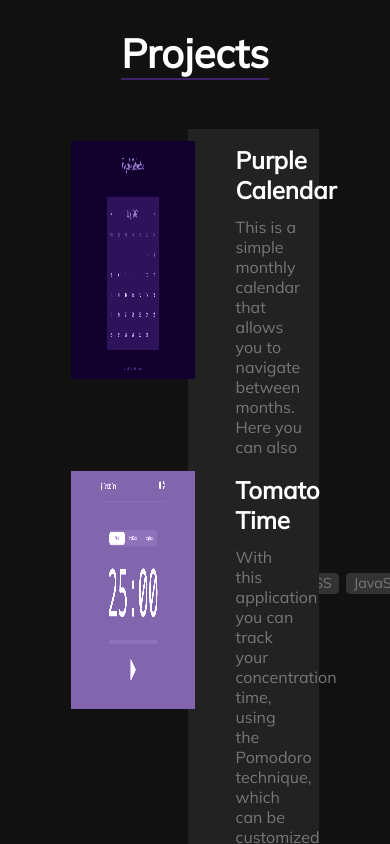
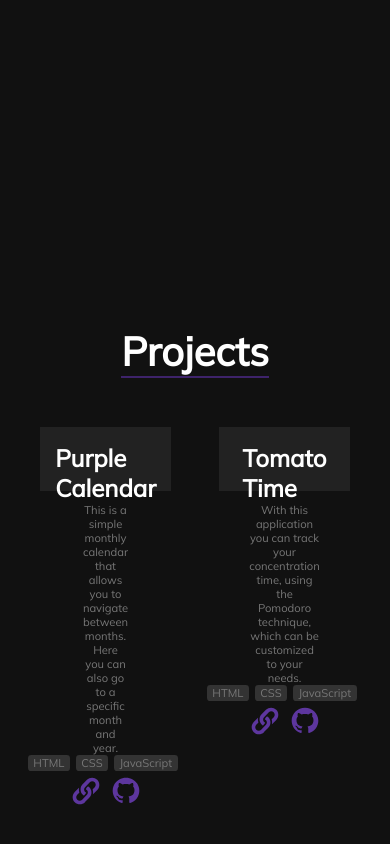
Before and after one commit to paladinescamila/Personal-Website, a React (Create React App) app: page / in a window 390 px wide. Shown: the part 2520-3364 px from the top of the page. Built offline with nearby package versions, Linux system fonts and the light colour scheme.

Commit message:
Adding a new styles to project card

```diff
--- a/src/components/ProjectCard.jsx
+++ b/src/components/ProjectCard.jsx
@@ -5,11 +5,8 @@ import projectWebsite from "../img/project-website.svg";
 export default function ProjectCard({project}) {
 	return (
 		<li className='project-card'>
-			<a href={project.website} target='_blank' rel='noreferrer' className='project-card-photo'>
-				<img src={project.photo} alt={project.title} />
-			</a>
+			<img src={project.photo} alt={project.title} className='project-card-photo' />
 			<div className='project-card-data'>
-				<a href={project.website} alt={project.title} target='_blank' rel='noreferrer'>
 				<p>{project.title}</p>
 				<p>{project.description}</p>
 				<ul className='project-card-tools'>
@@ -17,13 +14,12 @@ export default function ProjectCard({project}) {
 						<li>{t}</li>
 					))}
 				</ul>
+				<div className='project-card-resources'>
+					<a href={project.website} target='_blank' rel='noreferrer'>
+						<img src={projectWebsite} alt='Website' />
 					</a>
-				<div className='project-card-resources'>
-					<a className='project-card-github' href={project.github} target='_blank' rel='noreferrer'>
+					<a href={project.github} target='_blank' rel='noreferrer'>
 						<img src={projectGitHub} alt='GitHub' />
-					</a>
-					<a className='project-card-website' href={project.website} target='_blank' rel='noreferrer'>
-						<img src={projectWebsite} alt='Website' />
 					</a>
 				</div>
 			</div>
--- a/src/scss/App.scss
+++ b/src/scss/App.scss
@@ -92,7 +92,7 @@ p {
 
 .ghost-button {
 	@include button($white, transparent, $white) {
-		background-color: $gray-2;
+		background-color: rgba($white, 0.15);
 	}
 }
 
--- a/src/scss/Projects.scss
+++ b/src/scss/Projects.scss
@@ -1,67 +1,49 @@
 .projects-container {
-	// display: grid;
-	// grid-gap: 2em;
-	// grid-template-columns: repeat(3, 1fr);
-	display: flex;
-	flex-direction: column;
-	align-items: center;
+	display: grid;
+	grid-gap: 3em;
+	grid-template-columns: repeat(2, 1fr);
 	width: 100%;
 }
 
 .project-card {
 	display: flex;
-	flex-direction: column;
+	justify-content: center;
+	align-items: center;
+	background-color: $theme-1;
 	position: relative;
-	width: 80%;
-	height: 250px;
-	margin-bottom: 5em;
+
+	&:hover .project-card-data {
+		display: flex;
+	}
 }
 
 .project-card-photo {
-	background-color: $theme-1;
-	width: 50%;
-	height: 95%;
-	position: absolute;
-	left: 0;
-	bottom: 0;
-	z-index: 100;
-
-	img {
 	width: 100%;
-		height: 100%;
 	mix-blend-mode: luminosity;
 }
 
-	&:hover img {
-		mix-blend-mode: normal;
-	}
-}
-
 .project-card-data {
-	padding: 1em;
+	display: none;
 	background-color: $gray-2;
-	display: flex;
 	flex-direction: column;
-	padding-left: 3em;
-	width: 53%;
+	align-items: center;
+	justify-content: space-between;
 	position: absolute;
 	top: 0;
-	right: 0;
-
-	& > a {
-		text-decoration: none;
+	left: 0;
+	width: 100%;
+	height: 100%;
+	padding: 1em 3em;
 
 	p:nth-of-type(1) {
 		color: $white;
 		font-weight: bold;
-			font-size: 1.5em;
-			margin: 0 0 0.5em 0;
+		font-size: 2em;
 	}
 
 	p:nth-of-type(2) {
 		color: $gray-7;
-			margin: 0 0 1em 0;
-		}
+		text-align: center;
 	}
 }
 
@@ -69,7 +51,6 @@
 	list-style: none;
 	display: flex;
 	align-items: center;
-	margin-bottom: 1em;
 
 	li {
 		background-color: $gray-3;
@@ -81,11 +62,46 @@
 	}
 }
 
-.project-card-resources a img {
-	width: 40px;
-	opacity: 0.7;
+.project-card-resources {
+	display: flex;
+	align-items: center;
+	justify-content: space-between;
+
+	a {
+		width: 50px;
+		height: 50px;
+		opacity: 0.8;
 
 		&:hover {
 			opacity: 1;
 		}
+
+		img {
+			width: 100%;
+			height: 100%;
 		}
+	}
+}
+
+@media (max-width: 1000px) {
+	.project-card-data {
+		display: flex;
+
+		p:nth-of-type(1) {
+			font-size: 1.5em;
+		}
+
+		p:nth-of-type(2) {
+			font-size: 0.7em;
+		}
+	}
+
+	.project-card-tools li {
+		font-size: 0.7em;
+	}
+
+	.project-card-resources a {
+		width: 40px;
+		height: 40px;
+	}
+}
```
Also changed, not shown: src/img/project-github.svg, src/img/project-website.svg. Lines whose indentation alone changed are shown as unchanged.
